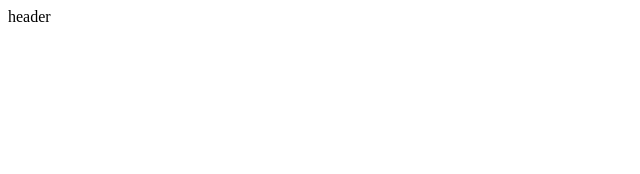
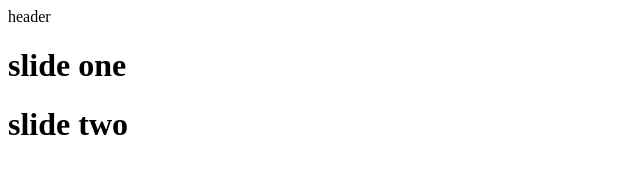
Before and after one commit to Rezah648/git.project.one, a plain HTML site: page index.html in a window 1280 px wide. Shown: the whole page, without its empty margins (0-640 px from the left). Drawn offline with Linux system fonts and the light colour scheme.

Commit message:
slider created

```diff
--- a/index.html
+++ b/index.html
@@ -12,6 +12,10 @@
     <header>
         header
     </header>
+    <dev class="slideer">
+        <h1>slide one</h1>
+        <h1>slide two</h1>
+    </dev>
 </body>
 
 </html>
--- a/style.css
+++ b/style.css
@@ -1,3 +1,6 @@
 header {
     background-color: red;
 }
+.slider{
+    background-color: yellow;
+}
```
